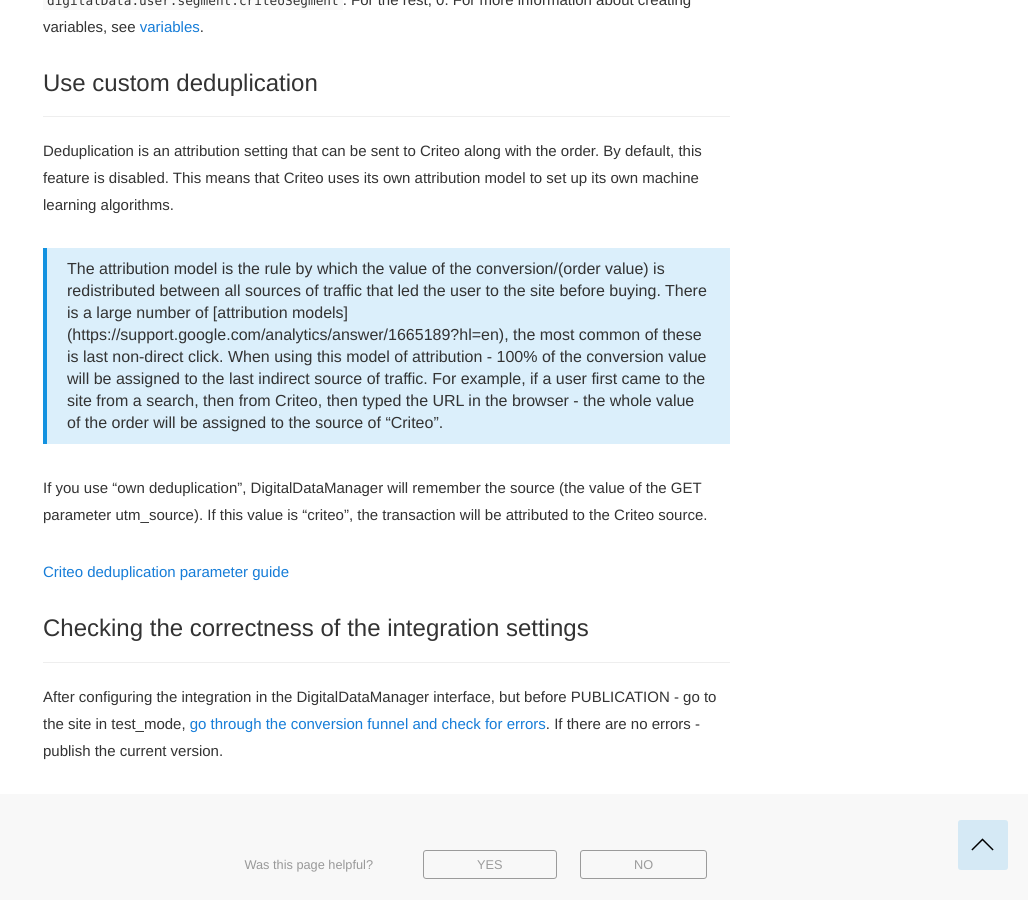
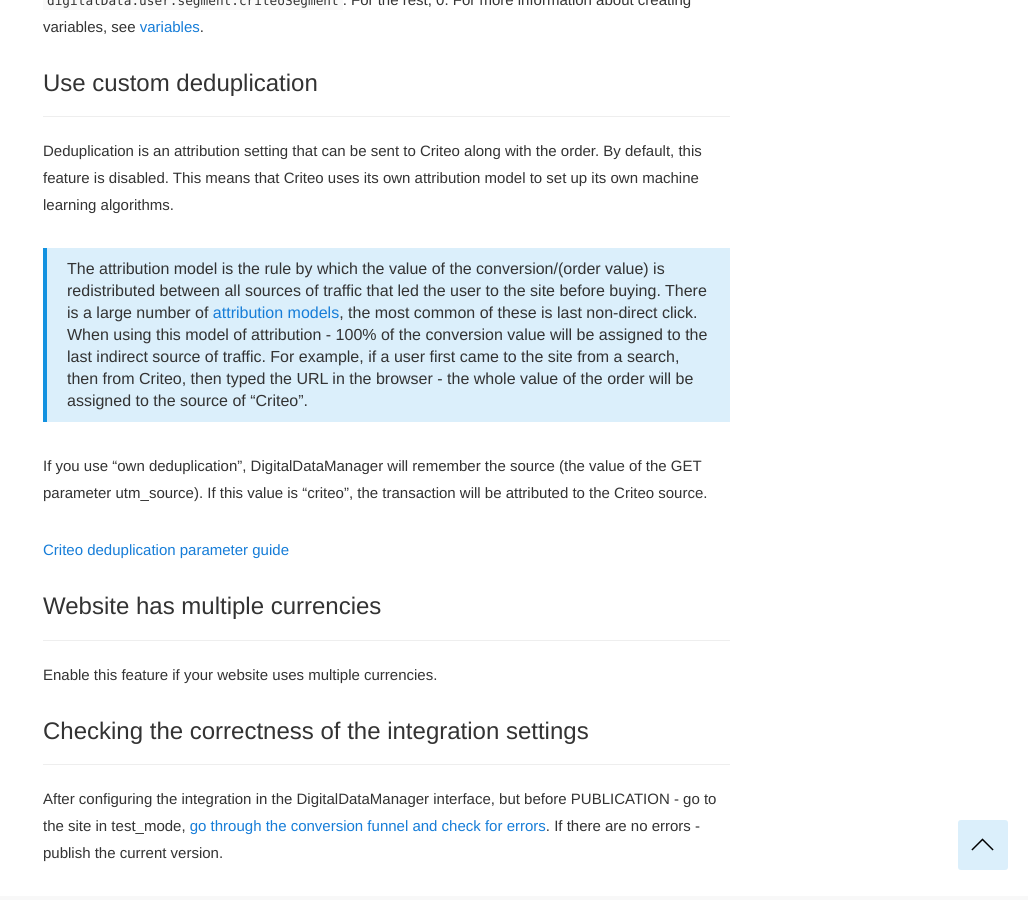
Before and after one commit to segmentstream-com/segmentstream-com.github.io, a Jekyll site: the page built from _docs/integrations/criteo.md, in a window 1280 px wide and 900 px high, scrolled down 3697 px. Shown: the whole window, without its empty margins (252-1280 px from the left). Built offline with Jekyll 4.4.1, drawn with Linux system fonts in a browser that asks for light colours; nearby versions of some CDN libraries.

Commit message:
fix criteo page

```diff
--- a/_docs/integrations/criteo.md
+++ b/_docs/integrations/criteo.md
@@ -88,12 +88,16 @@
 ### <a name="4"></a>Use custom deduplication
 ------
 Deduplication is an attribution setting that can be sent to Criteo along with the order. By default, this feature is disabled. This means that Criteo uses its own attribution model to set up its own machine learning algorithms.
-> The attribution model is the rule by which the value of the conversion/(order value) is redistributed between all sources of traffic that led the user to the site before buying. There is a large number of [attribution models] (https://support.google.com/analytics/answer/1665189?hl=en), the most common of these is last non-direct click. When using this model of attribution - 100% of the conversion value will be assigned to the last indirect source of traffic. For example, if a user first came to the site from a search, then from Criteo, then typed the URL in the browser - the whole value of the order will be assigned to the source of "Criteo".
+> The attribution model is the rule by which the value of the conversion/(order value) is redistributed between all sources of traffic that led the user to the site before buying. There is a large number of [attribution models](https://support.google.com/analytics/answer/1665189?hl=en), the most common of these is last non-direct click. When using this model of attribution - 100% of the conversion value will be assigned to the last indirect source of traffic. For example, if a user first came to the site from a search, then from Criteo, then typed the URL in the browser - the whole value of the order will be assigned to the source of "Criteo".
 
 If you use "own deduplication", DigitalDataManager will remember the source (the value of the GET parameter utm_source). If this value is "criteo", the transaction will be attributed to the Criteo source.
 
 [Criteo deduplication parameter guide](https://support.criteo.com/hc/en-us/articles/205573701-%D0%9F%D0%B0%D1%80%D0%B0%D0%BC%D0%B5%D1%82%D1%80-%D0%B4%D0%B5%D0%B4%D1%83%D0%BF%D0%BB%D0%B8%D0%BA%D0%B0%D1%86%D0%B8%D0%B8)
 
+### <a name="6"></a>Website has multiple currencies
+------
+Enable this feature if your website uses multiple currencies.
+
 ### <a name="5"></a>Checking the correctness of the integration settings
 ------
 After configuring the integration in the DigitalDataManager interface, but before PUBLICATION - go to the site in test_mode, [go through the conversion funnel and check for errors](/for-analyst/integrations#2).
```
